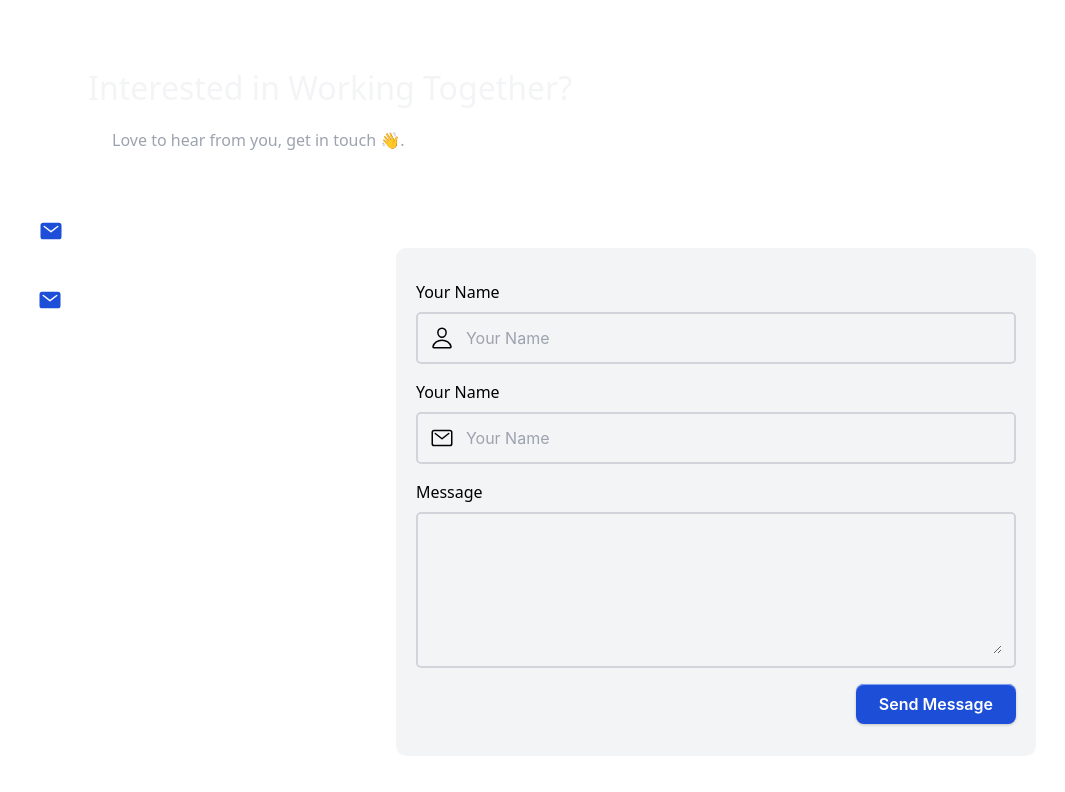
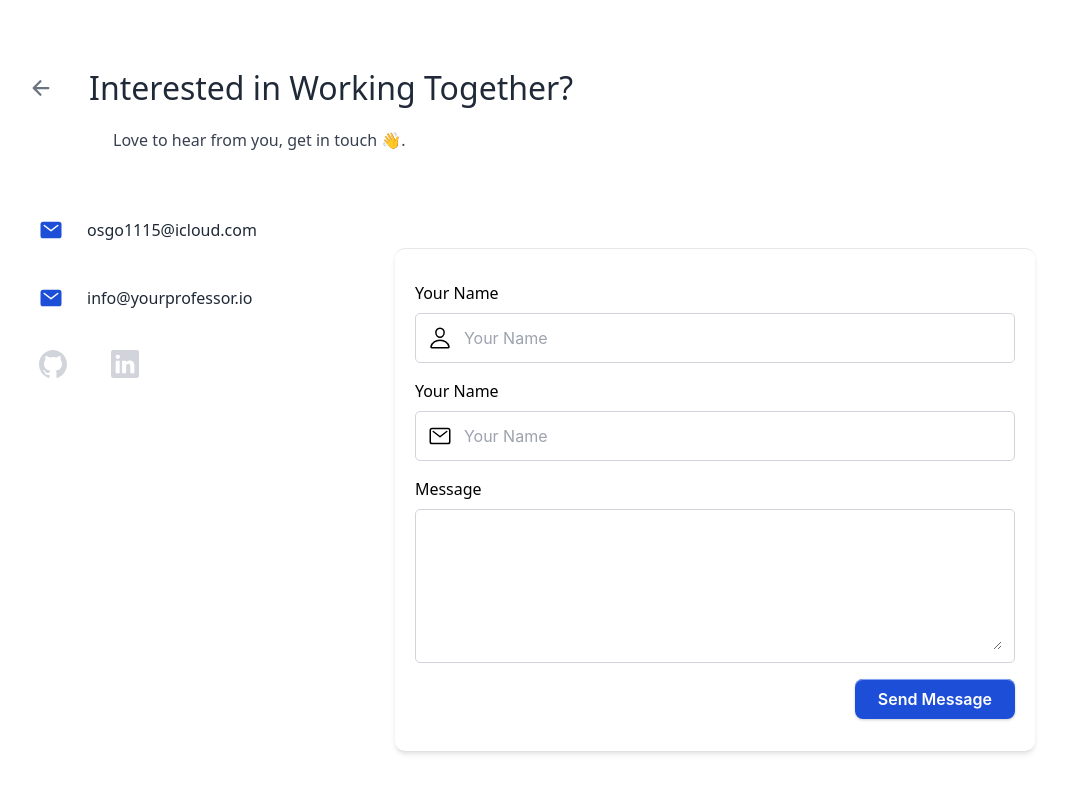
Before and after one commit to https-sam/portfolio, a React (Create React App) app: page / in a window 1280 px wide. Both pictures are taken after a click on the item "Contact". Shown: the top 792 px of the page, without its empty margins (114-1179 px from the left). Built offline with nearby package versions, Linux system fonts and the light colour scheme.

Commit message:
fix: fix light theme bug in contact page

```diff
--- a/src/App.tsx
+++ b/src/App.tsx
@@ -51,7 +51,7 @@ function App() {
           path="/contact"
           element={
             <div>
-              <div className="md:flex justify-center">
+              <div className="md:flex justify-center w-screen min-h-screen bg-white dark:bg-gray-800">
                 <Contact />
               </div>
             </div>
--- a/src/Pages/Contact.tsx
+++ b/src/Pages/Contact.tsx
@@ -14,19 +14,19 @@ const Contact = () => {
   const nameRef = useRef(null);
 
   return (
-    <div className="pt-10 md:pt-[4rem] relative p-4 sm:p-[3rem] md:p-10 flex flex-col">
+    <div className="pt-10 md:pt-[4rem] relative p-4 sm:p-[3rem] md:p-10 flex flex-col bg-white dark:bg-gray-800">
       <div className="flex gap-1 md:gap-6 flex-wrap cursor-pointer">
         <div
-          className="hover:bg-gray-700 rounded-full w-fit p-3"
+          className="hover:bg-gray-100 dark:hover:bg-gray-700 rounded-full w-fit p-3"
           onClick={() => navigate("/")}
         >
-          <IoArrowBack className="w-[1.5rem] h-[1.5rem] text-white" />
+          <IoArrowBack className="w-[1.5rem] h-[1.5rem] text-gray-500 dark:text-white" />
         </div>
-        <p className="text-gray-100 font-wideTitle text-[2rem]">
+        <p className="text-gray-800 dark:text-gray-100 font-wideTitle text-[2rem]">
           Interested in Working Together?
         </p>
       </div>
-      <p className="text-gray-400 font-Poppins md:ml-[6rem] mt-4">
+      <p className="text-gray-700 dark:text-gray-400 font-Poppins md:ml-[6rem] mt-4">
         Love to hear from you, get in touch 👋.
       </p>
 
@@ -34,10 +34,10 @@ const Contact = () => {
       <div className="flex h-full mt-5 md:mt-[3rem] flex-wrap max-w-[2000px]">
         <section className="mr-10">
           <div className="flex flex-col gap-2">
-            <div className="flex gap-6 border-[3px] border-transparent rounded-lg hover:border-blue-700 w-fit pr-[6rem] pl-5 py-4 cursor-pointer">
+            <div className="flex gap-6 border-[2px] border-transparent rounded-lg hover:border-blue-700 w-fit pr-[6rem] pl-5 py-4 cursor-pointer">
               <IoMail className="w-[1.5rem] h-[1.5rem] text-blue-700" />
               <a
-                className="font-Poppins text-white"
+                className="font-Poppins text-gray-800 dark:text-white"
                 href="mailto:osgo1115@icloud.com"
               >
                 osgo1115@icloud.com
@@ -46,7 +46,7 @@ const Contact = () => {
             <div className="flex gap-6 border-[2px] border-transparent rounded-lg hover:border-blue-700 w-fit pr-[6rem] pl-5 py-4 cursor-pointer">
               <IoMail className="w-[1.5rem] h-[1.5rem] text-blue-700" />
               <a
-                className="font-Poppins text-white"
+                className="font-Poppins text-gray-800 dark:text-white"
                 href="mailto:info@yourprofessor.io"
               >
                 info@yourprofessor.io
@@ -56,28 +56,31 @@ const Contact = () => {
 
           <div className="ml-[.5rem] mt-2">
             <div className="flex justify-center gap-[1rem] z-[1] w-fit">
-              <div className="p-3 hover:bg-blue-700 rounded-full">
-                <a href={config.myGithubLink} rel="noreferrer" target="_blank">
-                  <IoLogoGithub className="w-[2rem] h-[2rem] text-white cursor-pointer" />
+              <a
+                href={config.myGithubLink}
+                rel="noreferrer"
+                target="_blank"
+                className="p-3 hover:bg-blue-700 rounded-full group"
+              >
+                <IoLogoGithub className="w-[2rem] h-[2rem] group-hover:text-white text-gray-300 dark:text-white cursor-pointer" />
               </a>
-              </div>
-              <div className="p-3 hover:bg-blue-700 rounded-full">
+
               <a
                 href={config.myLinkedinLink}
                 target="_blank"
                 rel="noreferrer"
+                className="p-3 hover:bg-blue-700 rounded-full group"
               >
-                  <IoLogoLinkedin className="w-[2rem] h-[2rem] text-white cursor-pointer" />
+                <IoLogoLinkedin className="w-[2rem] h-[2rem] group-hover:text-white text-gray-300 dark:text-white cursor-pointer" />
               </a>
-              </div>
             </div>
           </div>
         </section>
 
-        <div className="w-[40rem] h-fit  bg-gray-100 rounded-[10px] p-5 py-8 flex flex-col mt-[3rem] justify-center ml-auto gap-4">
+        <div className="w-[40rem] h-fit border-t-[1px] shadow-md  bg-white dark:bg-gray-200 rounded-[10px] p-5 py-8 flex flex-col mt-[3rem] justify-center ml-auto gap-4">
           <div>
             <p className="font-Poppins mb-2">Your Name</p>
-            <label className="flex items-center gap-3 border-[2px] border-gray-300 rounded-[5px] p-3 w-full focus-within:border-blue-700">
+            <label className="flex items-center gap-3 border-[1px] border-gray-300 rounded-[5px] p-3 w-full focus-within:border-blue-700">
               <IoPersonOutline className="w-[1.5rem] h-[1.5rem]" />
               <input
                 ref={nameRef}
@@ -89,7 +92,7 @@ const Contact = () => {
 
           <div>
             <p className="font-Poppins mb-2">Your Name</p>
-            <label className="flex items-center gap-3 border-[2px] border-gray-300 rounded-[5px] p-3 w-full focus-within:border-blue-700">
+            <label className="flex items-center gap-3 border-[1px] border-gray-300 rounded-[5px] p-3 w-full focus-within:border-blue-700">
               <IoMailOutline className="w-[1.5rem] h-[1.5rem]" />
               <input
                 placeholder="Your Name"
@@ -100,7 +103,7 @@ const Contact = () => {
 
           <div>
             <p className="font-Poppins mb-2">Message</p>
-            <label className="flex gap-3 border-[2px] border-gray-300 rounded-[5px] p-3 w-full focus-within:border-blue-700">
+            <label className="flex gap-3 border-[1px] border-gray-300 rounded-[5px] p-3 w-full focus-within:border-blue-700">
               <textarea className="bg-transparent rounded-[3px] outline-none flex-1 min-h-[8rem]"></textarea>
             </label>
           </div>
```
Also changed, not shown: public/logo192.png (deleted), public/logo512.png (deleted). Lines whose indentation alone changed are shown as unchanged.
